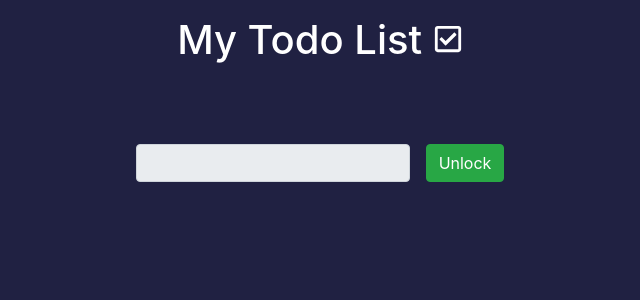
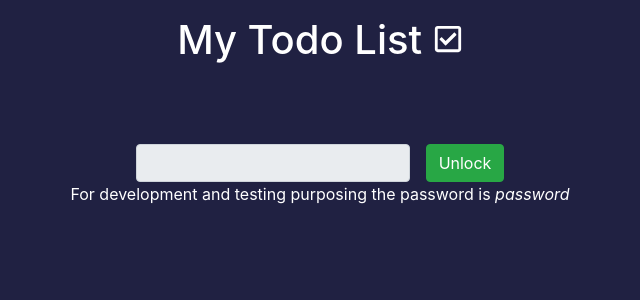
Before and after one commit to ZakkFast/todo-app, a React (Create React App) app in the folder client/: page / in a window 1280 px wide. Shown: the top 300 px of the page, without its empty margins (320-960 px from the left). Built offline with nearby package versions, Linux system fonts and the light colour scheme; the HTML template or start-up script is replaced by a standard one.

Commit message:
displayed password for testing on lock screen

```diff
--- a/client/src/components/layout/LockScreen.jsx
+++ b/client/src/components/layout/LockScreen.jsx
@@ -14,7 +14,7 @@ export const LockScreen = ({ setLock, lock }) => {
   const checkPassword = async (e) => {
       e.preventDefault()
     try {
-      const response = await axios.post('http://localhost:5000/api/user', {
+      const response = await axios.post('/api/user', {
         user_password: user_password,
       });
 
@@ -34,8 +34,6 @@ export const LockScreen = ({ setLock, lock }) => {
 
   const onChange = (e) => {
     setPasswordInput({ [e.target.name]: e.target.value });
-    console.log(e.target.value, 'e target');
-    console.log(passwordInput, 'pw input');
   };
 
   return (
@@ -58,6 +56,7 @@ export const LockScreen = ({ setLock, lock }) => {
           Unlock
         </button>
       </form>
+      <p className='text-white'>For development and testing purposing the password is <span className='font-italic'>password</span></p>
       {message && <p className="text-danger lead mt-3">{message}</p>}
     </div>
   );
```
